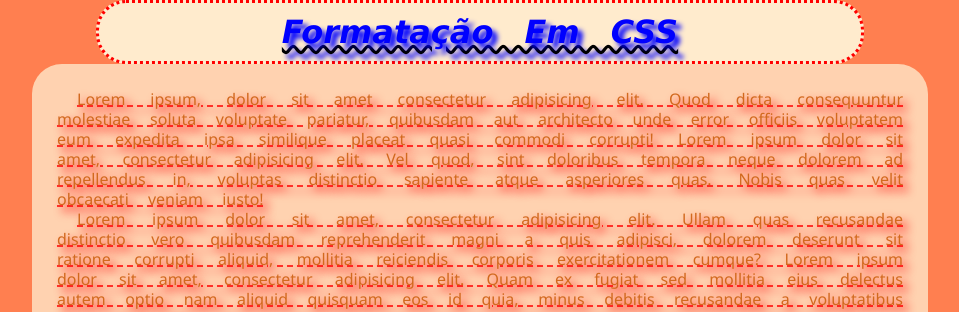
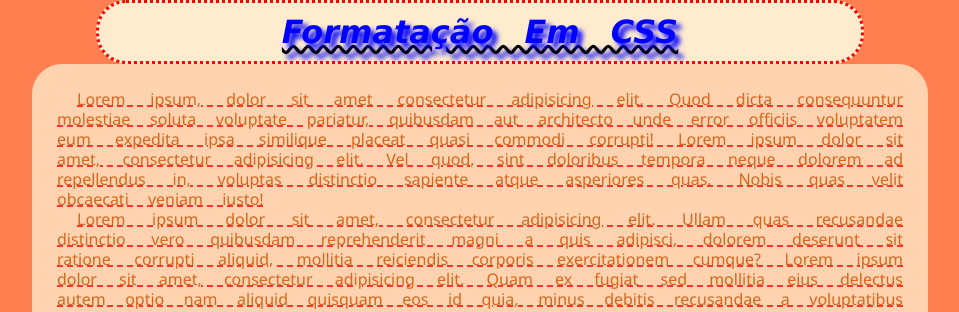
Before and after one commit to igorreis9/FormatacaoEmCSS, a plain HTML site: page index.html in a window 1280 px wide. Shown: the top 312 px of the page, without its empty margins (160-1119 px from the left). Drawn offline with Linux system fonts and the light colour scheme.

Commit message:
Update estilo.css

```diff
--- a/estilo.css
+++ b/estilo.css
@@ -46,7 +46,7 @@ p{
     text-decoration: underline dashed red;
     /* text-transform: uppercase; */
     text-indent: 20px;
-    text-shadow: 5px 5px 10px red;
+    /* text-shadow: 5px 5px 10px red; */
 
 }
 h1{
```
